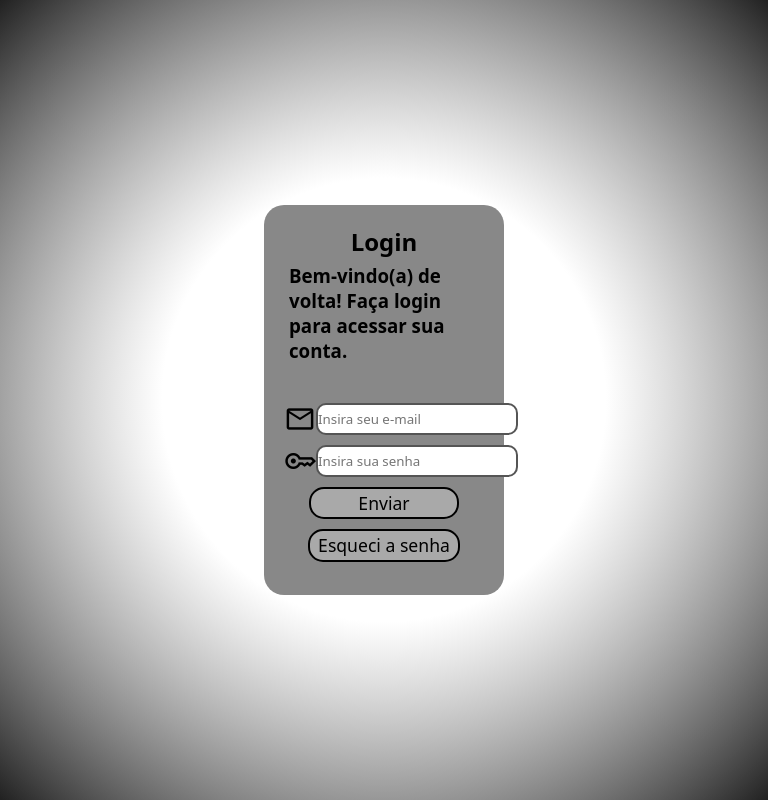
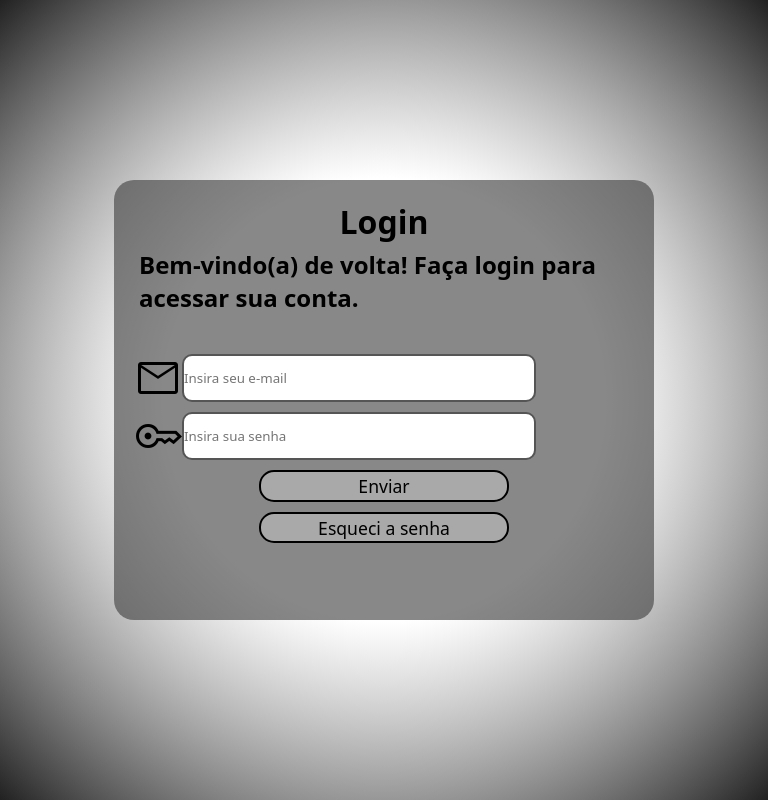
Before and after one commit to Gabriel-Lippi-Costa/Pagina-de-Login, a PHP site: page / in a window 768 px wide. Run offline with PHP 8.4, Linux system fonts and the light colour scheme.

Commit message:
responsividade

```diff
--- a/index.html
+++ b/index.html
@@ -7,6 +7,7 @@
     <link href="https://fonts.googleapis.com/css2?family=Material+Symbols+Outlined" rel="stylesheet" />
     <link rel="shortcut icon" href="Coloque o Favicon da Empresa" type="image/x-icon">
     <link rel="stylesheet" href="style.css">
+    <link rel="stylesheet" href="mediaquire/style.css">
 </head>
 <body>
     <main>
--- /dev/null
+++ b/mediaquire/style.css
@@ -0,0 +1,41 @@
+@charset "UTF-8";
+
+
+@media (min-width: 320px) and (max-width: 767px) {
+    html, body{
+        overflow-y: hidden;
+    }
+
+    .login{
+        width: 250px;
+        height: 400px;
+    }
+}
+
+@media (min-width: 768px) and (max-width: 1024px) {
+    .login{
+        width: 500px;
+        height: 400px;
+    }
+
+    h2{
+        font-size: 2em;
+    }
+
+    h3{
+        font-size: 1.5em;
+    }
+
+    .material-symbols-outlined{
+        font-size: 3em;
+    }
+
+    form > input[type=submit] {
+        width: 250px;
+    }
+
+    .esqueci{
+        width: 242px;
+        height: 23px;
+    }
+}
--- a/style.css
+++ b/style.css
@@ -60,6 +60,7 @@ h3{
     border-radius: 10px;
     border-style: solid;
     border-color: rgba(0, 0, 0, 0.668);
+    width: 70%;
 }
 
 .senha{
@@ -70,6 +71,7 @@ h3{
     border-radius: 10px;
     border-style: solid;
     border-color: rgba(0, 0, 0, 0.668);
+    width: 70%;
 }
 
 form > input[type=submit] {
```
